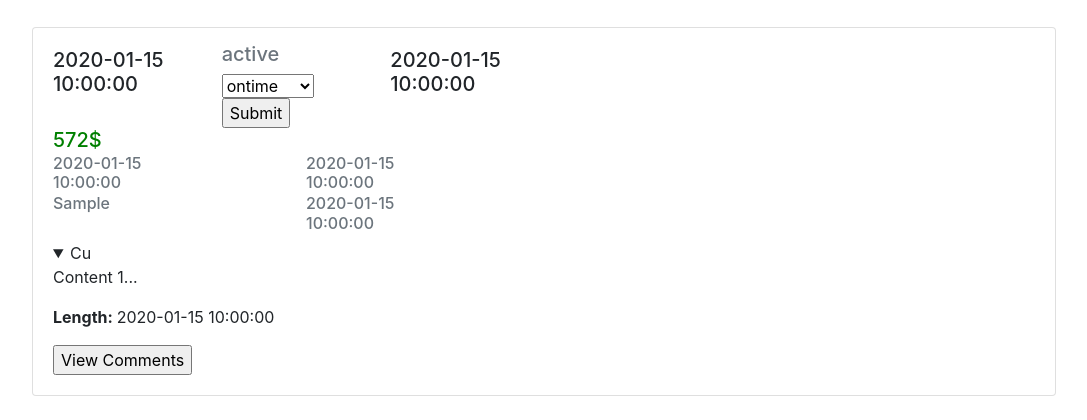
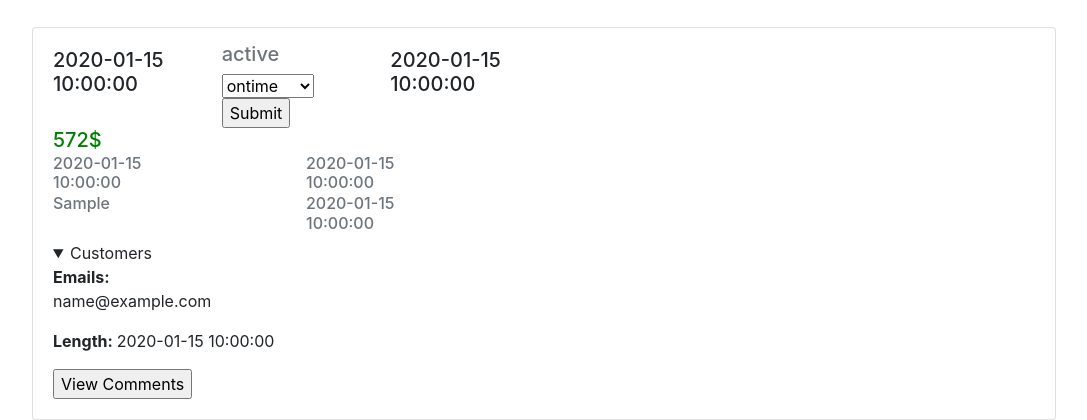
Before and after one commit to Thaileaf/DatabaseAirlines, a Flask app: template templates/Staff/FlightEditor.html in a window 1280 px wide, after a click on "Customers". Shown: the part 447-867 px from the top of the page, without its empty margins (96-1183 px from the left). Before the commit the page ends 843 px from the top, so only its background shows below. Run offline with Flask 2, Linux system fonts and the light colour scheme; the template is opened without the code that fills it: most values are stand-ins (such as "Sample title", 1, 10 or a date in 2020); some libraries are stand-ins or nearby versions.

Commit message:
added view customers for staff

```diff
--- a/staff.py
+++ b/staff.py
@@ -35,6 +35,8 @@ def staffSearchFlight():
 	for flight in flights:
 		cust = findCustomersForFlight(flight)
 		flight["customers"] = cust
+		print(cust)
+		print(len(cust))
 
 	return flightEditor(flights = flights)
 
@@ -263,7 +265,7 @@ def report():
 
 
 	data = cursor.fetchall();
-	print(data)
+	# print(data)
 	return redirect("/");
 
 
--- a/templates/Staff/FlightEditor.html
+++ b/templates/Staff/FlightEditor.html
@@ -209,8 +209,14 @@
                 </div>
             </div>
             <details>
-                <summary>Cu</summary>
-                <p>Content 1...</p>
+                <summary>Customers</summary>
+                <a><strong>Emails: </strong></a><br>
+                {%if line['customers']%}
+                {%for cust in line['customers']%}
+                    <a>{{cust["email"]}}</a><br>
+                {%endfor%}
+                {%endif%}
+                <p></p>
             </details>
             <p class="card-text"><strong>Length: </strong> {{line['total_time']}}</p>
             <form action="/Staff/findComments"  method="POST">
```
Also changed, not shown: helperFuncs.py (+2 -5 lines).
